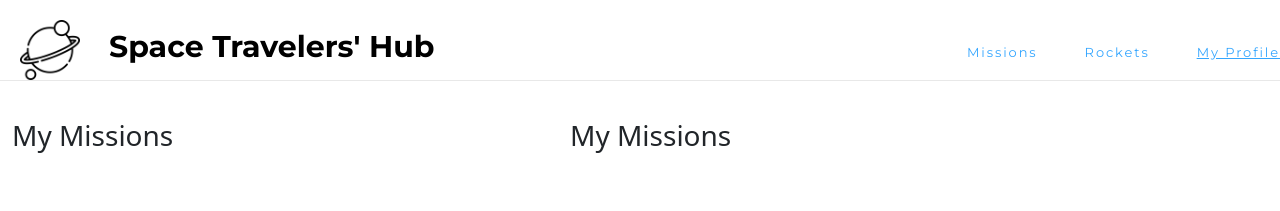
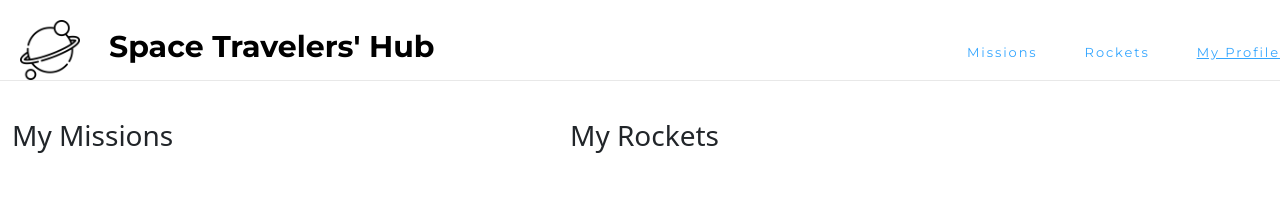
Before and after one commit to dennis-every/spacehub, a React (Create React App) app: page /profile in a window 1280 px wide. Shown: the top 211 px of the page. Built offline with nearby package versions, Linux system fonts and the light colour scheme.

Commit message:
Resolve changes in Profile component

```diff
--- a/src/routes/Profile.jsx
+++ b/src/routes/Profile.jsx
@@ -5,16 +5,16 @@ import ReservedRockets from '../components/ReservedRockets';
 const Profile = () => {
   const missionsArray = useSelector((state) => state.missions.missionsArray);
   const myMissions = missionsArray.filter(
-    (mission) => mission.reserved === true
+    (mission) => mission.reserved === true,
   );
 
   return (
-    <section className='container row'>
-      <div className='col'>
+    <section className="container row">
+      <div className="col">
         <JoinedMissions myMissions={myMissions} />
       </div>
-      <div className='col'>
-        <JoinedMissions myMissions={myMissions} />
+      <div className="col">
+        <ReservedRockets />
       </div>
     </section>
   );
```
